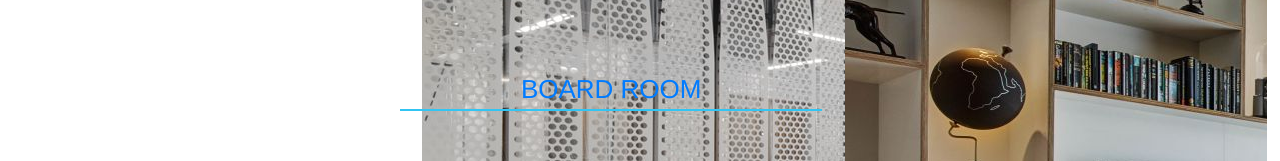
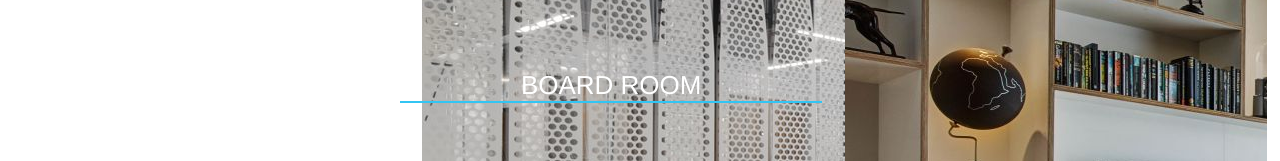
Before and after one commit to dannyMilnes/Room-Booking, an Angular app: page /bookings in a window 1280 px wide. Shown: the part 330-491 px from the top of the page. Built offline with nearby package versions, Linux system fonts and the light colour scheme.

Commit message:
routing to correct pages fixed

```diff
--- a/angular.json
+++ b/angular.json
@@ -24,10 +24,7 @@
             "tsConfig": "tsconfig.app.json",
             "aot": false,
             "assets": ["src/favicon.ico", "src/assets"],
-            "styles": [
-              "src/styles.scss",
-              "node_modules/bootstrap/dist/css/bootstrap.min.css"
-            ],
+            "styles": ["src/styles.scss"],
             "scripts": []
           },
           "configurations": {
--- a/package.json
+++ b/package.json
@@ -19,7 +19,6 @@
     "@angular/platform-browser": "~8.2.0",
     "@angular/platform-browser-dynamic": "~8.2.0",
     "@angular/router": "~8.2.0",
-    "boostrap": "^2.0.0",
     "cors": "^2.8.5",
     "express": "^4.17.1",
     "jquery": "^3.4.1",
--- a/src/app/components/bookings/bookings.component.html
+++ b/src/app/components/bookings/bookings.component.html
@@ -1,15 +1,15 @@
 <div class="images">
   <div class="room">
     <img src="./assets/img/room1.jpg" alt="room1" />
-    <a [routerLink]="['board-room']">board room</a>
+    <a [routerLink]="['/board-room']">board room</a>
   </div>
   <div class="room">
     <img src="./assets/img/room2.jpg" alt="room2" />
-    <a [routerLink]="['green-room']">green room</a>
+    <a [routerLink]="['/green-room']">green room</a>
   </div>
   <div class="room">
     <img src="./assets/img/room3.jpg" alt="room3" />
-    <a [routerLink]="['the-cave']">the cave</a>
+    <a [routerLink]="['/the-cave']">the cave</a>
   </div>
 </div>
 <router-outlet></router-outlet>
--- a/src/app/components/green-room/green-room.component.ts
+++ b/src/app/components/green-room/green-room.component.ts
@@ -1,15 +1,12 @@
-import { Component, OnInit } from '@angular/core';
+import { Component, OnInit } from "@angular/core";
 
 @Component({
-  selector: 'app-green-room',
-  templateUrl: './green-room.component.html',
-  styleUrls: ['./green-room.component.scss']
+  selector: "app-green-room",
+  templateUrl: "./green-room.component.html",
+  styleUrls: ["./green-room.component.scss"]
 })
 export class GreenRoomComponent implements OnInit {
+  constructor() {}
 
-  constructor() { }
-
-  ngOnInit() {
-  }
-
+  ngOnInit() {}
 }
--- a/src/app/components/rooms/rooms.component.html
+++ b/src/app/components/rooms/rooms.component.html
@@ -1 +1,2 @@
 <p>rooms works!</p>
+<router-outlet></router-outlet>
```
Also changed, not shown: src/app/app.module.ts (+15 -6 lines).
